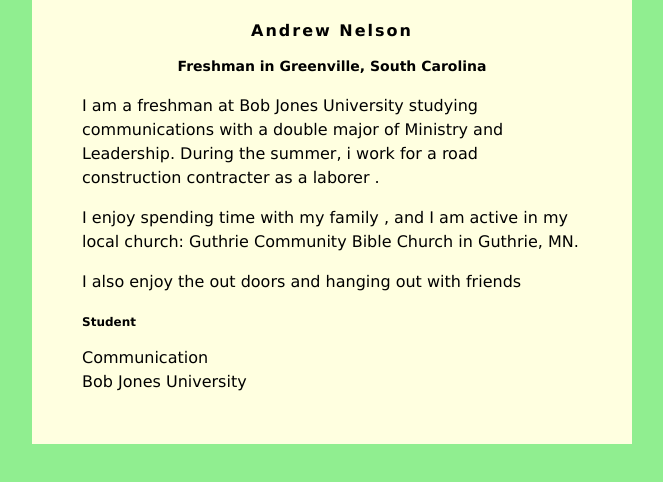
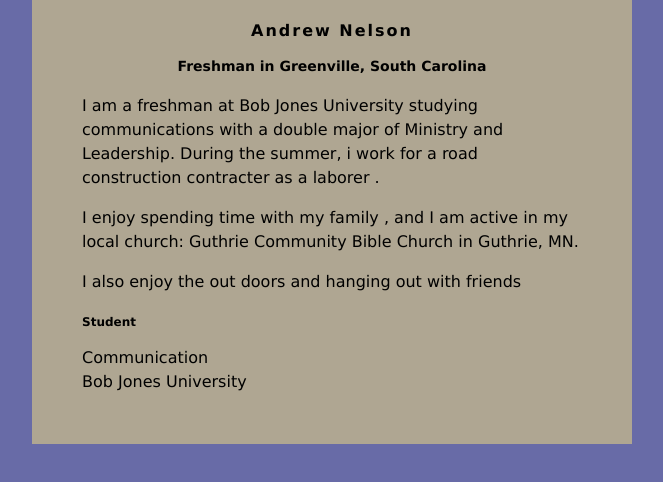
Before and after one commit to Anels541/Anels541.github.io, a plain HTML site: page index.html in a window 1280 px wide. Shown: the whole page, without its empty margins (308-971 px from the left). Drawn offline with Linux system fonts and the light colour scheme.

Commit message:
Update index.html

```diff
--- a/index.html
+++ b/index.html
@@ -2,11 +2,11 @@
 <head>
 <style>
 body {
-    background: lightgreen;
+    background: #686ba7;
     font-family: Verdana;
 }
 #content {
-    background: lightyellow;
+    background: #afa692;
     min-width: 200px;
     max-width: 500px;
     padding: 50px;
```
